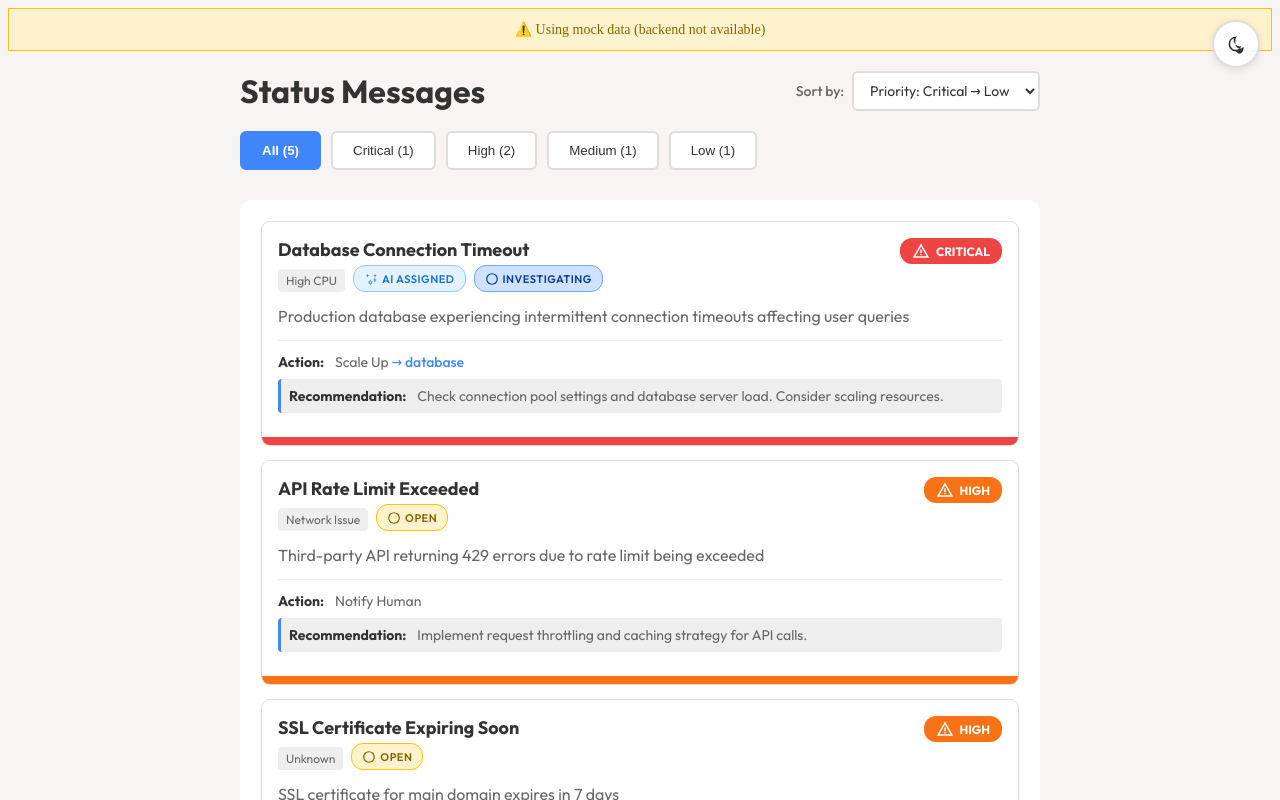
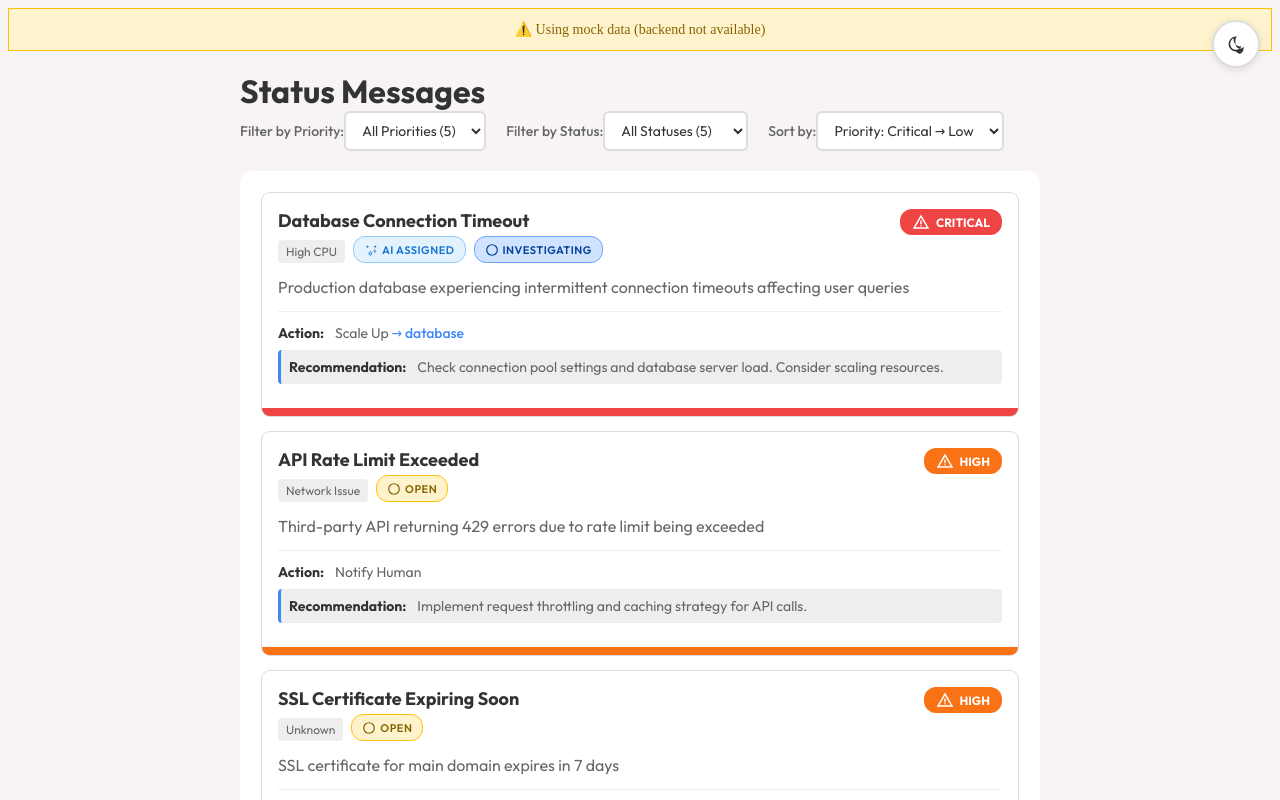
Before and after one commit to SimonKane/m-lads, a React (Vite) app in the folder frontend/: page / in a window 1280 px wide. Shown: the top 800 px of the page. Built offline with nearby package versions, Linux system fonts and the light colour scheme; no server answers.

Commit message:
Har fixat dropdown meny istället för knappar och flyttat sort by

```diff
--- a/frontend/src/components/StatusMessages.tsx
+++ b/frontend/src/components/StatusMessages.tsx
@@ -3,18 +3,36 @@
 // ============================================
 
 import { useState } from "react";
-import { StatusMessage, StatusPriority, AIStatus, ReportStatus } from "../types/StatusMessage";
+import {
+  StatusMessage,
+  StatusPriority,
+  AIStatus,
+  ReportStatus,
+} from "../types/StatusMessage";
 import "./statusMessages.css";
 
 interface StatusMessagesProps {
   messages: StatusMessage[];
 }
 
-type FilterType = "all" | "critical" | "high" | "medium" | "low";
-type SortType = "priority-desc" | "priority-asc" | "alphabetical-asc" | "alphabetical-desc" | "type-asc";
+type PriorityFilterType = "all" | "critical" | "high" | "medium" | "low";
+type StatusFilterType =
+  | "all"
+  | "open"
+  | "investigating"
+  | "resolved"
+  | "closed";
+type SortType =
+  | "priority-desc"
+  | "priority-asc"
+  | "alphabetical-asc"
+  | "alphabetical-desc"
+  | "type-asc";
 
 const StatusMessages = ({ messages }: StatusMessagesProps) => {
-  const [filter, setFilter] = useState<FilterType>("all");
+  const [priorityFilter, setPriorityFilter] =
+    useState<PriorityFilterType>("all");
+  const [statusFilter, setStatusFilter] = useState<StatusFilterType>("all");
   const [sort, setSort] = useState<SortType>("priority-desc");
 
   const getPriorityColor = (priority: StatusPriority) => {
@@ -142,34 +160,123 @@ const StatusMessages = ({ messages }: StatusMessagesProps) => {
 
     switch (sort) {
       case "priority-desc":
-        return sorted.sort((a, b) => getPriorityOrder(a.priority) - getPriorityOrder(b.priority));
+        return sorted.sort(
+          (a, b) => getPriorityOrder(a.priority) - getPriorityOrder(b.priority)
+        );
       case "priority-asc":
-        return sorted.sort((a, b) => getPriorityOrder(b.priority) - getPriorityOrder(a.priority));
+        return sorted.sort(
+          (a, b) => getPriorityOrder(b.priority) - getPriorityOrder(a.priority)
+        );
       case "alphabetical-asc":
         return sorted.sort((a, b) => a.title.localeCompare(b.title));
       case "alphabetical-desc":
         return sorted.sort((a, b) => b.title.localeCompare(a.title));
       case "type-asc":
-        return sorted.sort((a, b) => getTypeLabel(a.type).localeCompare(getTypeLabel(b.type)));
+        return sorted.sort((a, b) =>
+          getTypeLabel(a.type).localeCompare(getTypeLabel(b.type))
+        );
       default:
         return sorted;
     }
   };
 
-  const filteredMessages =
-    filter === "all"
-      ? messages
-      : messages.filter((msg) => msg.priority === filter);
+  // Filtrera först efter prioritet, sedan efter status
+  let filteredMessages = messages;
+
+  if (priorityFilter !== "all") {
+    filteredMessages = filteredMessages.filter(
+      (msg) => msg.priority === priorityFilter
+    );
+  }
+
+  if (statusFilter !== "all") {
+    filteredMessages = filteredMessages.filter(
+      (msg) => msg.status === statusFilter
+    );
+  }
 
   const sortedAndFilteredMessages = sortMessages(filteredMessages);
 
   return (
     <div className="statusMsg-container">
-      <div className="header-controls">
-        <h1 className="status-heading">Status Messages</h1>
+      <h1 className="status-heading">Status Messages</h1>
 
-        <div className="sort-controls">
-          <label htmlFor="sort-select" className="sort-label">Sort by:</label>
+      {/* Filter and Sort Controls - All Dropdowns */}
+      <div
+        className="sort-controls"
+        style={{
+          display: "flex",
+          gap: "20px",
+          marginBottom: "20px",
+          flexWrap: "wrap",
+        }}
+      >
+        {/* Priority Filter Dropdown */}
+        <div>
+          <label htmlFor="priority-filter" className="sort-label">
+            Filter by Priority:
+          </label>
+          <select
+            id="priority-filter"
+            value={priorityFilter}
+            onChange={(e) =>
+              setPriorityFilter(e.target.value as PriorityFilterType)
+            }
+            className="sort-select"
+          >
+            <option value="all">All Priorities ({messages.length})</option>
+            <option value="critical">
+              Critical (
+              {messages.filter((m) => m.priority === "critical").length})
+            </option>
+            <option value="high">
+              High ({messages.filter((m) => m.priority === "high").length})
+            </option>
+            <option value="medium">
+              Medium ({messages.filter((m) => m.priority === "medium").length})
+            </option>
+            <option value="low">
+              Low ({messages.filter((m) => m.priority === "low").length})
+            </option>
+          </select>
+        </div>
+
+        {/* Status Filter Dropdown */}
+        <div>
+          <label htmlFor="status-filter" className="sort-label">
+            Filter by Status:
+          </label>
+          <select
+            id="status-filter"
+            value={statusFilter}
+            onChange={(e) =>
+              setStatusFilter(e.target.value as StatusFilterType)
+            }
+            className="sort-select"
+          >
+            <option value="all">All Statuses ({messages.length})</option>
+            <option value="open">
+              Open ({messages.filter((m) => m.status === "open").length})
+            </option>
+            <option value="investigating">
+              Investigating (
+              {messages.filter((m) => m.status === "investigating").length})
+            </option>
+            <option value="resolved">
+              Resolved ({messages.filter((m) => m.status === "resolved").length}
+              )
+            </option>
+            <option value="closed">
+              Closed ({messages.filter((m) => m.status === "closed").length})
+            </option>
+          </select>
+        </div>
+
+        {/* Sort Dropdown */}
+        <div>
+          <label htmlFor="sort-select" className="sort-label">
+            Sort by:
+          </label>
           <select
             id="sort-select"
             value={sort}
@@ -183,43 +290,6 @@ const StatusMessages = ({ messages }: StatusMessagesProps) => {
             <option value="type-asc">Type: A-Z</option>
           </select>
         </div>
-      </div>
-
-      <div className="filter-menu">
-        <button
-          onClick={() => setFilter("all")}
-          className={`filter-button ${filter === "all" ? "active" : ""}`}
-        >
-          All ({messages.length})
-        </button>
-
-        <button
-          onClick={() => setFilter("critical")}
-          className={`filter-button ${filter === "critical" ? "active critical" : ""}`}
-        >
-          Critical ({messages.filter((m) => m.priority === "critical").length})
-        </button>
-
-        <button
-          onClick={() => setFilter("high")}
-          className={`filter-button ${filter === "high" ? "active danger" : ""}`}
-        >
-          High ({messages.filter((m) => m.priority === "high").length})
-        </button>
-
-        <button
-          onClick={() => setFilter("medium")}
-          className={`filter-button ${filter === "medium" ? "active warning" : ""}`}
-        >
-          Medium ({messages.filter((m) => m.priority === "medium").length})
-        </button>
-
-        <button
-          onClick={() => setFilter("low")}
-          className={`filter-button ${filter === "low" ? "active ok" : ""}`}
-        >
-          Low ({messages.filter((m) => m.priority === "low").length})
-        </button>
       </div>
 
       {sortedAndFilteredMessages.length === 0 ? (
@@ -238,42 +308,93 @@ const StatusMessages = ({ messages }: StatusMessagesProps) => {
               <div className="message-header">
                 <div>
                   <h2 className="message-title">{msg.title}</h2>
-                  <div style={{ display: 'flex', gap: '8px', flexWrap: 'wrap', marginTop: '4px' }}>
-                    <span className="message-type">{getTypeLabel(msg.type)}</span>
+                  <div
+                    style={{
+                      display: "flex",
+                      gap: "8px",
+                      flexWrap: "wrap",
+                      marginTop: "4px",
+                    }}
+                  >
+                    <span className="message-type">
+                      {getTypeLabel(msg.type)}
+                    </span>
                     {msg.aiStatus && (
                       <span className={`ai-status-badge ${msg.aiStatus}`}>
-                        <svg xmlns="http://www.w3.org/2000/svg" height="14px" viewBox="0 -960 960 960" width="14px" fill="currentColor">
-                          <path d="m440-120-40-120-120-40 120-40 40-120 40 120 120 40-120 40-40 120Zm300-200-30-90-90-30 90-30 30-90 30 90 90 30-90 30-30 90ZM240-580l-30-90-90-30 90-30 30-90 30 90 90 30-90 30-30 90Zm520 0-30-90-90-30 90-30 30-90 30 90 90 30-90 30-30 90ZM440-40l40-120 120-40-120-40-40-120-40 120-120 40 120 40 40 120Zm300-200 30-90 90-30-90-30-30-90-30 90-90 30 90 30 30 90Z"/>
+                        <svg
+                          xmlns="http://www.w3.org/2000/svg"
+                          height="14px"
+                          viewBox="0 -960 960 960"
+                          width="14px"
+                          fill="currentColor"
+                        >
+                          <path d="m440-120-40-120-120-40 120-40 40-120 40 120 120 40-120 40-40 120Zm300-200-30-90-90-30 90-30 30-90 30 90 90 30-90 30-30 90ZM240-580l-30-90-90-30 90-30 30-90 30 90 90 30-90 30-30 90Zm520 0-30-90-90-30 90-30 30-90 30 90 90 30-90 30-30 90ZM440-40l40-120 120-40-120-40-40-120-40 120-120 40 120 40 40 120Zm300-200 30-90 90-30-90-30-30-90-30 90-90 30 90 30 30 90Z" />
                         </svg>
                         {getAIStatusLabel(msg.aiStatus)}
                       </span>
                     )}
-                    <span className={`report-status-badge ${getReportStatusColor(msg.status)}`}>
-                      {msg.status === 'resolved' || msg.status === 'closed' ? (
-                        <svg xmlns="http://www.w3.org/2000/svg" height="14px" viewBox="0 -960 960 960" width="14px" fill="currentColor">
-                          <path d="M382-240 154-468l57-57 171 171 367-367 57 57-424 424Z"/>
+                    <span
+                      className={`report-status-badge ${getReportStatusColor(
+                        msg.status
+                      )}`}
+                    >
+                      {msg.status === "resolved" || msg.status === "closed" ? (
+                        <svg
+                          xmlns="http://www.w3.org/2000/svg"
+                          height="14px"
+                          viewBox="0 -960 960 960"
+                          width="14px"
+                          fill="currentColor"
+                        >
+                          <path d="M382-240 154-468l57-57 171 171 367-367 57 57-424 424Z" />
                         </svg>
-                      ) : msg.status === 'investigating' ? (
-                        <svg xmlns="http://www.w3.org/2000/svg" height="14px" viewBox="0 -960 960 960" width="14px" fill="currentColor">
-                          <path d="M480-80q-83 0-156-31.5T197-197q-54-54-85.5-127T80-480q0-83 31.5-156T197-763q54-54 127-85.5T480-880q83 0 156 31.5T763-763q54 54 85.5 127T880-480q0 83-31.5 156T763-197q-54 54-127 85.5T480-80Zm0-80q134 0 227-93t93-227q0-134-93-227t-227-93q-134 0-227 93t-93 227q0 134 93 227t227 93Zm0-320Z"/>
+                      ) : msg.status === "investigating" ? (
+                        <svg
+                          xmlns="http://www.w3.org/2000/svg"
+                          height="14px"
+                          viewBox="0 -960 960 960"
+                          width="14px"
+                          fill="currentColor"
+                        >
+                          <path d="M480-80q-83 0-156-31.5T197-197q-54-54-85.5-127T80-480q0-83 31.5-156T197-763q54-54 127-85.5T480-880q83 0 156 31.5T763-763q54 54 85.5 127T880-480q0 83-31.5 156T763-197q-54 54-127 85.5T480-80Zm0-80q134 0 227-93t93-227q0-134-93-227t-227-93q-134 0-227 93t-93 227q0 134 93 227t227 93Zm0-320Z" />
                         </svg>
                       ) : (
-                        <svg xmlns="http://www.w3.org/2000/svg" height="14px" viewBox="0 -960 960 960" width="14px" fill="currentColor">
-                          <path d="M480-80q-83 0-156-31.5T197-197q-54-54-85.5-127T80-480q0-83 31.5-156T197-763q54-54 127-85.5T480-880q83 0 156 31.5T763-763q54 54 85.5 127T880-480q0 83-31.5 156T763-197q-54 54-127 85.5T480-80Zm0-80q134 0 227-93t93-227q0-134-93-227t-227-93q-134 0-227 93t-93 227q0 134 93 227t227 93Zm0-320Z"/>
+                        <svg
+                          xmlns="http://www.w3.org/2000/svg"
+                          height="14px"
+                          viewBox="0 -960 960 960"
+                          width="14px"
+                          fill="currentColor"
+                        >
+                          <path d="M480-80q-83 0-156-31.5T197-197q-54-54-85.5-127T80-480q0-83 31.5-156T197-763q54-54 127-85.5T480-880q83 0 156 31.5T763-763q54 54 85.5 127T880-480q0 83-31.5 156T763-197q-54 54-127 85.5T480-80Zm0-80q134 0 227-93t93-227q0-134-93-227t-227-93q-134 0-227 93t-93 227q0 134 93 227t227 93Zm0-320Z" />
                         </svg>
                       )}
                       {getReportStatusLabel(msg.status)}
                     </span>
                   </div>
                 </div>
-                <span className={`status-badge ${getPriorityColor(msg.priority)}`}>
-                  {(msg.priority === "critical" || msg.priority === "high") ? (
-                    <svg xmlns="http://www.w3.org/2000/svg" height="18px" viewBox="0 -960 960 960" width="18px" fill="#FFFFFF">
-                      <path d="m40-120 440-760 440 760H40Zm138-80h604L480-720 178-200Zm302-40q17 0 28.5-11.5T520-280q0-17-11.5-28.5T480-320q-17 0-28.5 11.5T440-280q0 17 11.5 28.5T480-240Zm-40-120h80v-200h-80v200Zm40-100Z"/>
+                <span
+                  className={`status-badge ${getPriorityColor(msg.priority)}`}
+                >
+                  {msg.priority === "critical" || msg.priority === "high" ? (
+                    <svg
+                      xmlns="http://www.w3.org/2000/svg"
+                      height="18px"
+                      viewBox="0 -960 960 960"
+                      width="18px"
+                      fill="#FFFFFF"
+                    >
+                      <path d="m40-120 440-760 440 760H40Zm138-80h604L480-720 178-200Zm302-40q17 0 28.5-11.5T520-280q0-17-11.5-28.5T480-320q-17 0-28.5 11.5T440-280q0 17 11.5 28.5T480-240Zm-40-120h80v-200h-80v200Zm40-100Z" />
                     </svg>
                   ) : (
-                    <svg xmlns="http://www.w3.org/2000/svg" height="18px" viewBox="0 -960 960 960" width="18px" fill="#FFFFFF">
-                      <path d="M382-240 154-468l57-57 171 171 367-367 57 57-424 424Z"/>
+                    <svg
+                      xmlns="http://www.w3.org/2000/svg"
+                      height="18px"
+                      viewBox="0 -960 960 960"
+                      width="18px"
+                      fill="#FFFFFF"
+                    >
+                      <path d="M382-240 154-468l57-57 171 171 367-367 57 57-424 424Z" />
                     </svg>
                   )}
                   {getPriorityLabel(msg.priority)}
@@ -286,14 +407,14 @@ const StatusMessages = ({ messages }: StatusMessagesProps) => {
                 {msg.assignedTo && !msg.aiStatus && (
                   <div className="detail-row assigned-user">
                     <strong>Assigned to:</strong>
-                    <span className="user-badge">
-                      {msg.assignedTo}
-                    </span>
+                    <span className="user-badge">{msg.assignedTo}</span>
                   </div>
                 )}
                 <div className="detail-row">
                   <strong>Action:</strong> {getActionLabel(msg.action)}
-                  {msg.target && <span className="target"> → {msg.target}</span>}
+                  {msg.target && (
+                    <span className="target"> → {msg.target}</span>
+                  )}
                 </div>
                 {msg.recommendation && (
                   <div className="detail-row recommendation">
```
